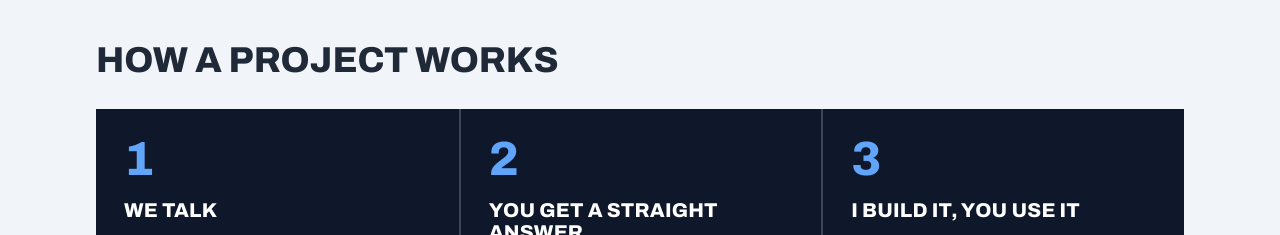
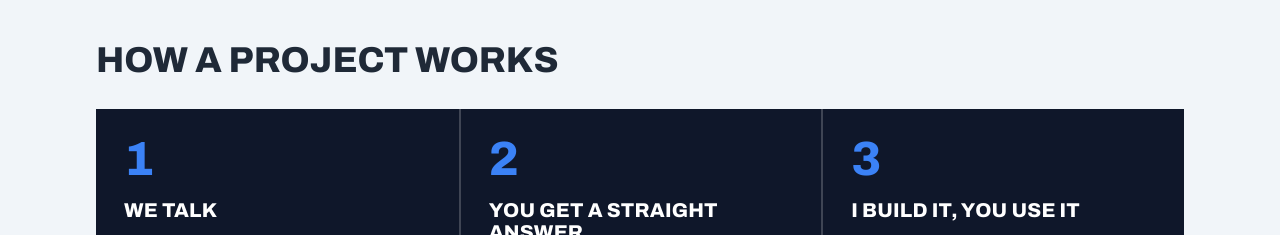
Before and after one commit to jayroman/jayroman-me, a Next.js app: page / in a window 1280 px wide. Shown: the part 3020-3255 px from the top of the page. Built offline with nearby package versions, Linux system fonts and the light colour scheme.

Commit message:
Use the logo blue for step numbers
Co-Authored-By: Claude Opus 5.5 <noreply@anthropic.com>
Claude-Session: https://claude.ai/code/session_01LuVYpYvqc61V5jx1RS17eQ

```diff
--- a/src/components/Steps.tsx
+++ b/src/components/Steps.tsx
@@ -27,7 +27,7 @@ export default function Steps() {
               key={s.title}
               className="p-6 sm:p-7 border-paper/20 border-t-2 first:border-t-0 md:border-t-0 md:border-l-2 md:first:border-l-0"
             >
-              <span className="display text-5xl text-accent-light">{i + 1}</span>
+              <span className="display text-5xl text-accent">{i + 1}</span>
               <h3 className="display-sm text-xl mt-4">{s.title}</h3>
               <p className="text-paper/85 leading-relaxed mt-3">{s.description}</p>
             </li>
```
